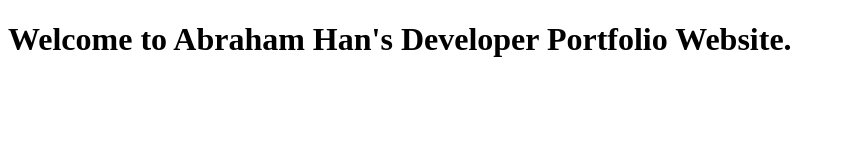
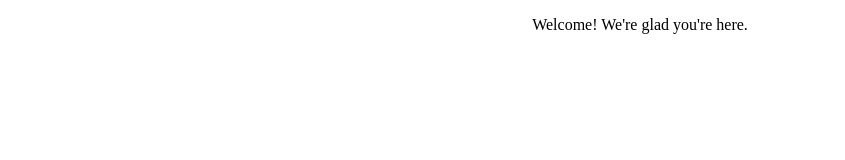
Before and after one commit to ahan15/dev-portfolio, a plain HTML site: page docs/index.html in a window 1280 px wide. Shown: the whole page, without its empty margins (0-845 px from the left). Drawn offline with Linux system fonts and the light colour scheme.

Commit message:
centered a div lol

```diff
--- a/docs/index.html
+++ b/docs/index.html
@@ -3,8 +3,12 @@
 <html>
     <header>
         <title>Abraham's Website</title>
+        <link rel="stylesheet" href="styles.css">
     </header>
     <body>
-        <h1>Welcome to Abraham Han's Developer Portfolio Website.</h1>
+
+    <div style="text-align: center;">
+        <p>Welcome! We're glad you're here.</p>
+    <div style="text-align: center;">
     </body>
 </html>
```
